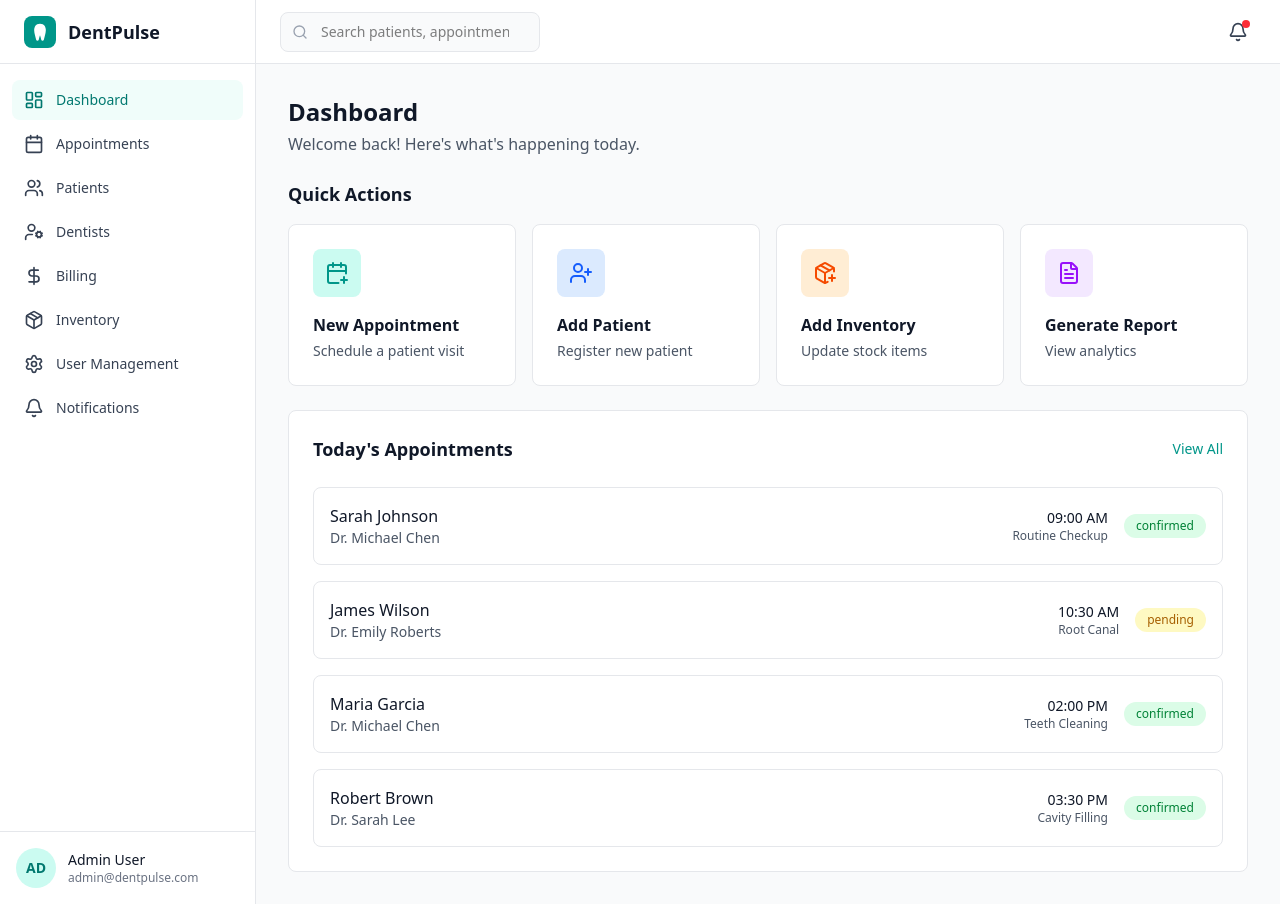
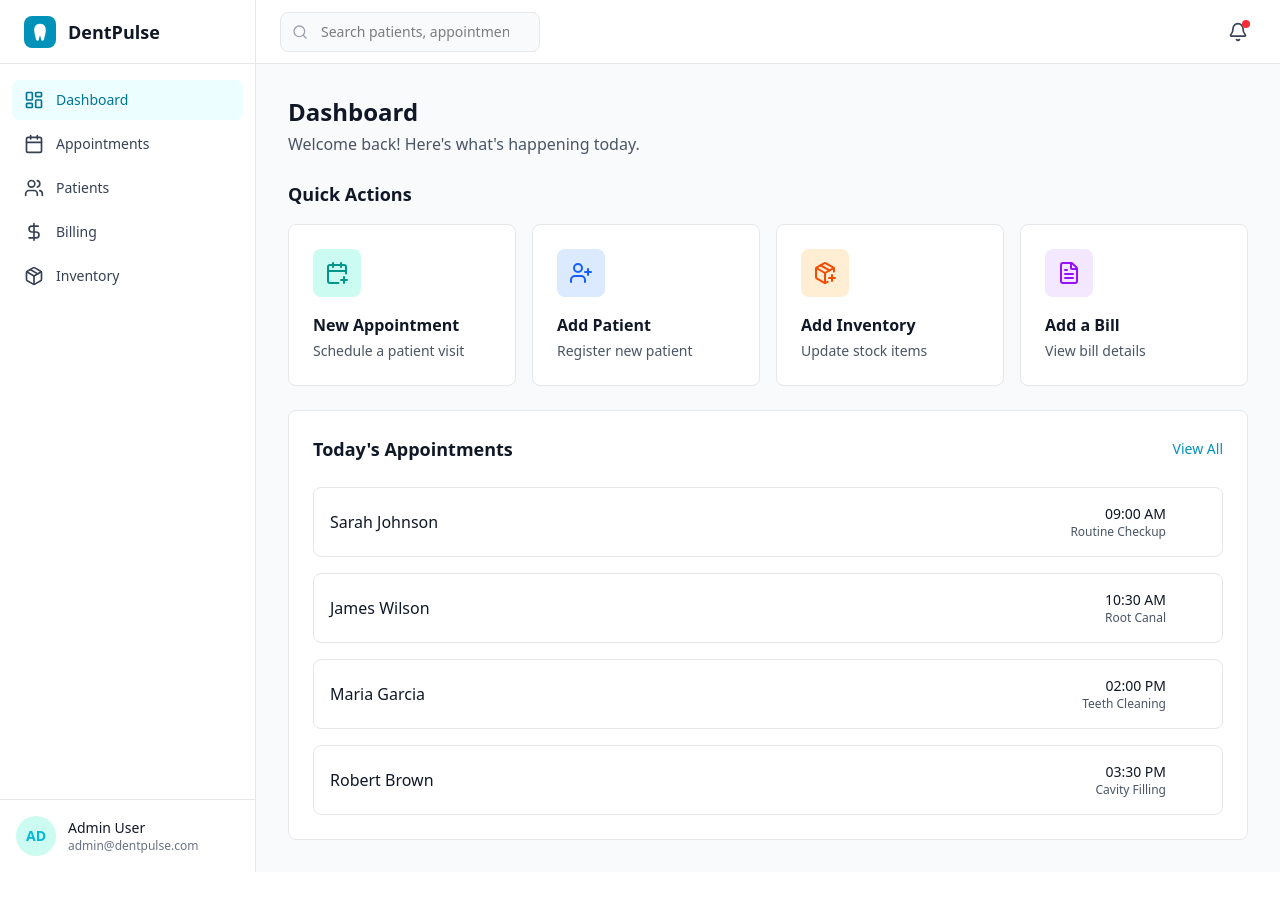
Before and after one commit to HVPasindu/DentPulse, a React app in the folder frontend/: page / in a window 1280 px wide. After the commit the page ends 872 px from the top, so only its background shows below. Built offline with nearby package versions, Linux system fonts and the light colour scheme; the HTML template or start-up script is replaced by a standard one.

Commit message:
color changes and some modifications

```diff
--- a/frontend/src/Admin/DashboardQuickActions.jsx
+++ b/frontend/src/Admin/DashboardQuickActions.jsx
@@ -20,8 +20,8 @@ const actions = [
     color: "orange",
   },
   {
-    name: "Generate Report",
-    description: "View analytics",
+    name: "Add a Bill",
+    description: "View bill details",
     icon: FileText,
     color: "purple",
   },
--- a/frontend/src/Admin/DashboardRecentAppoinments.jsx
+++ b/frontend/src/Admin/DashboardRecentAppoinments.jsx
@@ -2,34 +2,34 @@ const appointments = [
   {
     id: 1,
     patient: "Sarah Johnson",
-    dentist: "Dr. Michael Chen",
+
     time: "09:00 AM",
     treatment: "Routine Checkup",
-    status: "confirmed",
+
   },
   {
     id: 2,
     patient: "James Wilson",
-    dentist: "Dr. Emily Roberts",
+
     time: "10:30 AM",
     treatment: "Root Canal",
-    status: "pending",
+
   },
   {
     id: 3,
     patient: "Maria Garcia",
-    dentist: "Dr. Michael Chen",
+
     time: "02:00 PM",
     treatment: "Teeth Cleaning",
-    status: "confirmed",
+
   },
   {
     id: 4,
     patient: "Robert Brown",
-    dentist: "Dr. Sarah Lee",
+
     time: "03:30 PM",
     treatment: "Cavity Filling",
-    status: "confirmed",
+
   },
 ]
 
@@ -38,7 +38,7 @@ export default function DashboardRecentAppointments() {
     <div className="bg-white rounded-lg border border-gray-200 p-6">
       <div className="flex items-center justify-between mb-6">
         <h2 className="text-lg font-semibold text-gray-900">Today's Appointments</h2>
-        <button className="text-sm font-medium text-teal-600 hover:text-teal-700">
+        <button className="text-sm font-medium text-cyan-600 hover:text-teal-700">
           View All
         </button>
       </div>
@@ -60,10 +60,7 @@ export default function DashboardRecentAppointments() {
               </div>
               <span className={`
                 px-3 py-1 rounded-full text-xs font-medium
-                ${appointment.status === "confirmed"
-                  ? 'bg-green-100 text-green-700'
-                  : 'bg-yellow-100 text-yellow-700'
-                }
+
               `}>
                 {appointment.status}
               </span>
--- a/frontend/src/Admin/DashboardSidebar.jsx
+++ b/frontend/src/Admin/DashboardSidebar.jsx
@@ -6,12 +6,12 @@ const navItems = [
   { name: 'Dashboard', icon: LayoutDashboard, href: '/dashboard' },
   { name: 'Appointments', icon: Calendar, href: '/appointments' },
   { name: 'Patients', icon: Users, href: '/patients' },
-  { name: 'Dentists', icon: UserCog, href: '/dentists' },
+
   { name: 'Billing', icon: DollarSign, href: '/billing' },
   { name: 'Inventory', icon: Package, href: '/inventory' },
 
-  { name: 'User Management', icon: Settings, href: '/users' },
-  { name: 'Notifications', icon: Bell, href: '/notifications' },
+
+
 ]
 
 export default function DashboardSidebar({ isOpen, setIsOpen }) {
@@ -38,7 +38,7 @@ export default function DashboardSidebar({ isOpen, setIsOpen }) {
 
           <div className="h-16 flex items-center justify-between px-6 border-b border-gray-200">
             <div className="flex items-center gap-3">
-              <div className="w-8 h-8 bg-teal-600 rounded-lg flex items-center justify-center">
+              <div className="w-8 h-8 bg-cyan-600 rounded-lg flex items-center justify-center">
                 <ToothIcon className="w-5 h-5 text-white" />
               </div>
               <span className="text-lg font-semibold text-gray-900">DentPulse</span>
@@ -65,7 +65,7 @@ export default function DashboardSidebar({ isOpen, setIsOpen }) {
                       w-full flex items-center gap-3 px-3 py-2.5 rounded-lg
                       text-sm font-medium transition-colors
                       ${isActive
-                        ? 'bg-teal-50 text-teal-700'
+                        ? 'bg-cyan-50 text-cyan-700'
                         : 'text-gray-700 hover:bg-gray-100'
                       }
                     `}
@@ -82,7 +82,7 @@ export default function DashboardSidebar({ isOpen, setIsOpen }) {
           <div className="p-4 border-t border-gray-200">
             <div className="flex items-center gap-3">
               <div className="w-10 h-10 rounded-full bg-teal-100 flex items-center justify-center">
-                <span className="text-sm font-semibold text-teal-700">AD</span>
+                <span className="text-sm font-semibold text-cyan-500">AD</span>
               </div>
               <div className="flex-1 min-w-0">
                 <p className="text-sm font-medium text-gray-900">Admin User</p>
```
Also changed, not shown: 1 other file (tests, documents, lock files or other folders).
